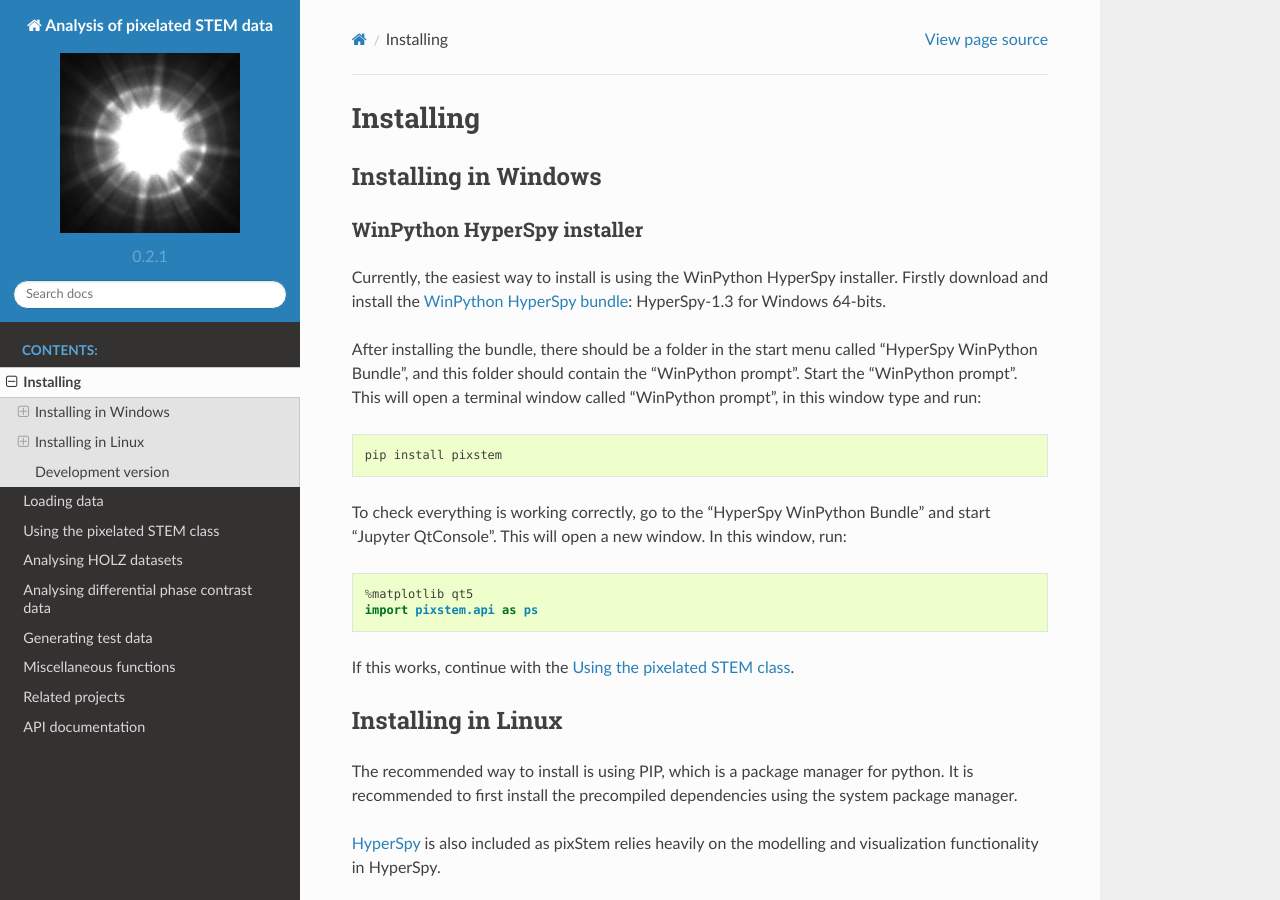
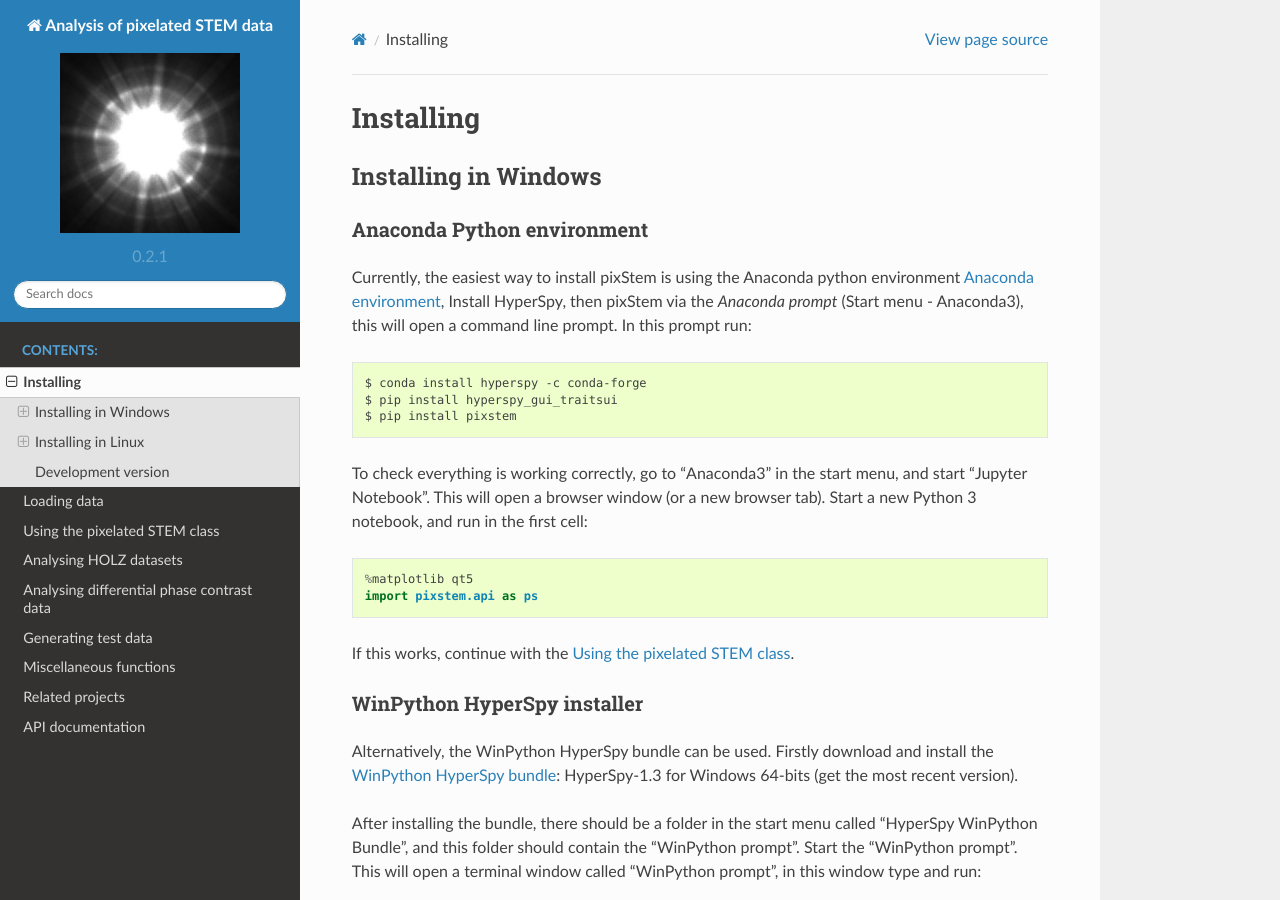
Before and after one commit to pyxem/pyxem, a Sphinx documentation site: the page built from doc/install.rst, in a window 1280 px wide and 900 px high. Built offline with Sphinx 7.4.7 and the Read the Docs theme 2.0.0, drawn with Linux system fonts in a browser that asks for light colours; some of the changed text lies outside the part shown.

Commit message:
doc: update install instructions

```diff
--- a/doc/install.rst
+++ b/doc/install.rst
@@ -7,12 +7,37 @@ Installing
 Installing in Windows
 ---------------------
 
+Anaconda Python environment
+***************************
+
+Currently, the easiest way to install pixStem is using the Anaconda python environment `Anaconda environment <https://www.continuum.io/downloads>`_,
+Install HyperSpy, then pixStem via the `Anaconda prompt` (Start menu - Anaconda3), this will open a command line prompt.
+In this prompt run:
+
+.. code-block:: bash
+
+    $ conda install hyperspy -c conda-forge
+    $ pip install hyperspy_gui_traitsui
+    $ pip install pixstem
+
+To check everything is working correctly, go to "Anaconda3" in the start menu, and start "Jupyter Notebook".
+This will open a browser window (or a new browser tab).
+Start a new Python 3 notebook, and run in the first cell:
+
+.. code-block:: python
+
+    %matplotlib qt5
+    import pixstem.api as ps
+
+If this works, continue with the :ref:`using_pixelated_stem_class`.
+
+
 WinPython HyperSpy installer
 ****************************
 
-Currently, the easiest way to install is using the WinPython HyperSpy installer.
-Firstly download and install the `WinPython HyperSpy bundle <http://hyperspy.org/download.html#windows-bundle-installers>`_:
-HyperSpy-1.3 for Windows 64-bits.
+Alternatively, the WinPython HyperSpy bundle can be used.
+Firstly download and install the `WinPython HyperSpy bundle <://github.com/hyperspy/hyperspy-bundle/releases>`_:
+HyperSpy-1.3 for Windows 64-bits (get the most recent version).
 
 After installing the bundle, there should be a folder in the start menu called "HyperSpy WinPython Bundle", and this
 folder should contain the "WinPython prompt". Start the "WinPython prompt". This will open a terminal window called
@@ -71,7 +96,7 @@ In addition, due to a recent bug with HyperSpy and matplotlib 2.1.x, matplotlib
 
 
 Starting pixStem
-****************************
+****************
 
 To check that everything is working, open a terminal and run :code:`ipython3 --matplotlib qt5`. In the ipython terminal run:
 
```
Also changed, not shown: other parts of doc/install.rst (+0 -2 lines).
